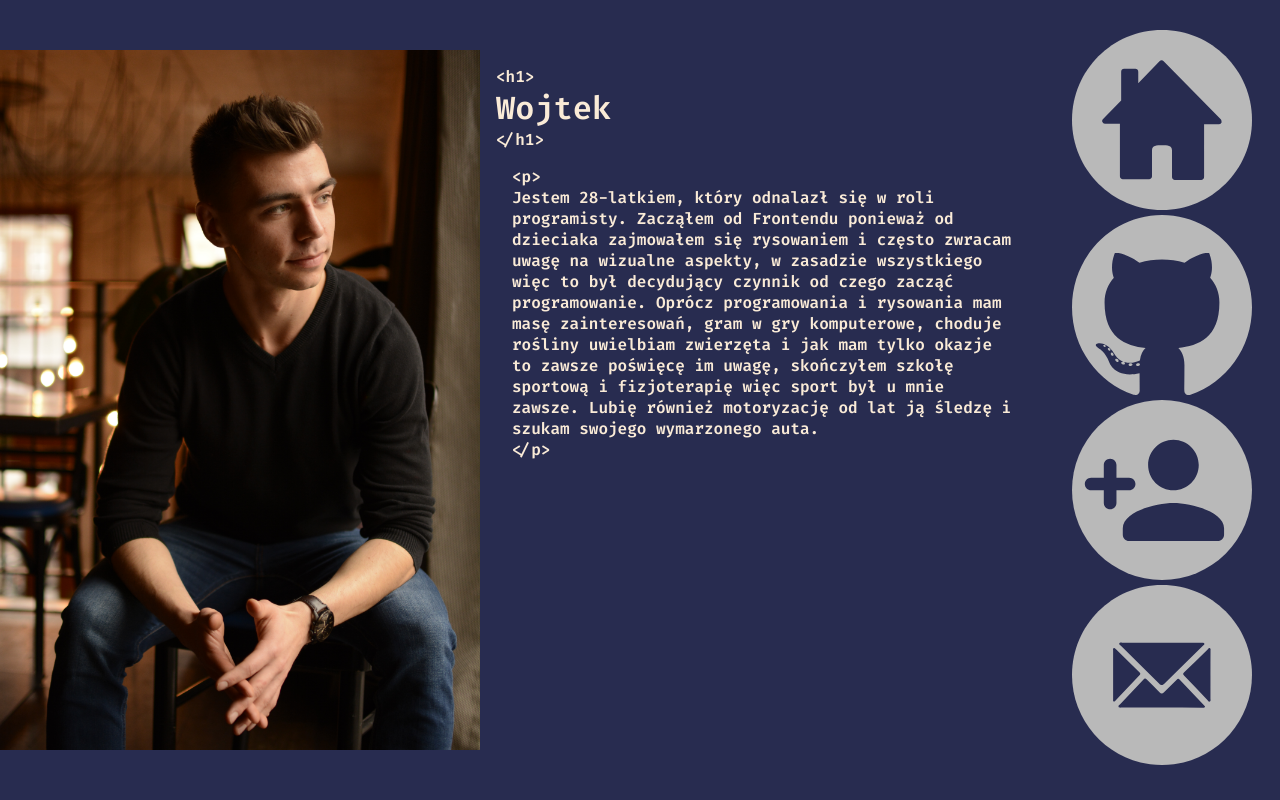
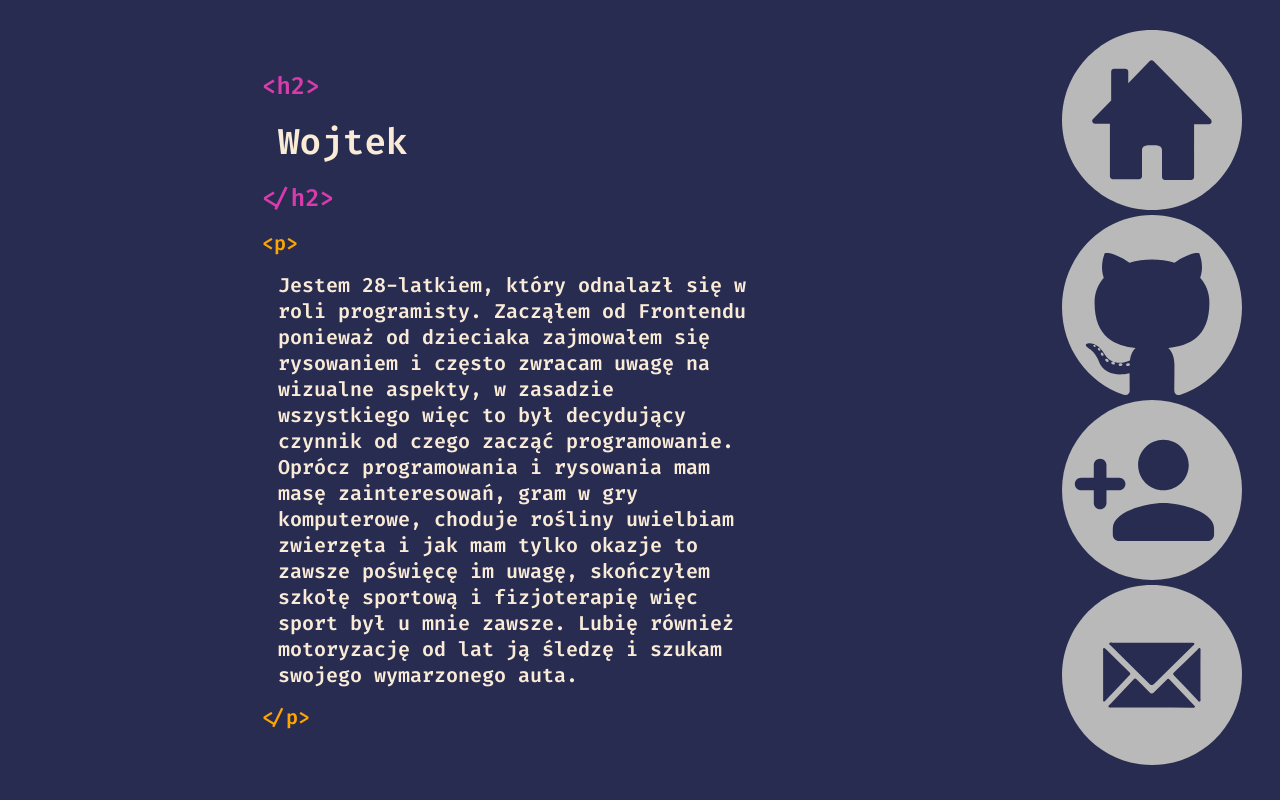
Before and after one commit to fedu00/Portfolio, a React (Create React App) app: page /about in a window 1280 px wide. Built offline with nearby package versions, Linux system fonts and the light colour scheme.

Commit message:
corect styles and remove unnecessary files

```diff
--- a/src/components/ProjectDetails.js
+++ b/src/components/ProjectDetails.js
@@ -1,4 +1,4 @@
-import "../styles/projectsStyles.css";
+import "../styles/projectDetailsStyles.css";
 
 const ProjectDetails = ({ text, setShow, image }) => {
   return (
--- a/src/routes/About.js
+++ b/src/routes/About.js
@@ -1,22 +1,24 @@
-import "../styles/aboutStyles.css";
-import "./../styles/homeStyles.css";
+import "./../styles/globalStyles.css";
 import myPicture from "../assetes/pictures/aboutMyPicture.png";
 
 const About = () => {
   return (
-    <div className="about-section">
+    <div className="main-section">
       <div className="about-container">
         <div
-          className="backgroun-about"
+          className="image-backgroun-about"
           style={{ backgroundImage: `url(${myPicture})` }}
         ></div>
-        <div className="content-about">
-          &lt;h1&gt;
-          <h1>Wojtek</h1>
-          &lt;/h1&gt;
-          <div className="paragraphContainer">
+        <div>
+          <div className="pink text-wraper">
+            &lt;h2&gt;
+            <h2 className="text">Wojtek</h2>
+            &lt;/h2&gt;
+          </div>
+
+          <div className="orange about-text-wrapper">
             &lt;p&gt;
-            <p className="paragraph">
+            <p className="text">
               Jestem 28-latkiem, który odnalazł się w roli programisty. Zacząłem
               od Frontendu ponieważ od dzieciaka zajmowałem się rysowaniem i
               często zwracam uwagę na wizualne aspekty, w zasadzie wszystkiego
--- a/src/routes/Contact.js
+++ b/src/routes/Contact.js
@@ -1,8 +1,15 @@
+import "../styles/globalStyles.css";
+
 const Contact = () => {
   return (
-    <>
-      <p>kontakt</p>
-    </>
+    <div className="main-section">
+      <div>maill</div>
+      <div>telefon</div>
+      <div>github</div>
+      <div>instagram</div>
+      <div>linkedin</div>
+      <div>facebook</div>
+    </div>
   );
 };
 
--- a/src/routes/Home.js
+++ b/src/routes/Home.js
@@ -1,18 +1,18 @@
-import "./../styles/homeStyles.css";
+import "./../styles/globalStyles.css";
 
 const HomePage = () => {
   return (
-    <div className="homeContainer">
-      <div className="welcomeSection">
+    <div className="main-section">
+      <div className="pink text-wraper">
         &lt;h1&gt;
-        <p className="paragraphContainer">
+        <p className="text">
           Cześć! mam na imię Wojtek i liczę, że znajdziesz tutaj coś dla siebie
         </p>
         &lt;/h1&gt;
       </div>
-      <div className="aboutMeSection">
+      <div className="orange text-wraper">
         &lt;p&gt;
-        <p className="paragraphContainer">
+        <p className="text">
           Jestem programistą z rocznym doświadczeniem jako frontend developer.
           po wiecej szczegułów zapraszam do swojego githuba a jeśli ciekawi cię
           kim jestem to też przygotowałem na ten temat artykuł.
--- a/src/routes/Projects.js
+++ b/src/routes/Projects.js
@@ -1,5 +1,5 @@
 import Project from "../components/Project";
-import "../styles/projectsStyles.css";
+import "../styles/globalStyles.css";
 import lego from "../assetes/pictures/lego.png";
 import car from "../assetes/pictures/car.png";
 import forest from "../assetes/pictures/forest.png";
@@ -42,8 +42,8 @@ const Projects = () => {
     },
   };
   return (
-    <div className="projectsSection">
-      <div className="projectsContainer">
+    <div className="main-section">
+      <div className="projects-container">
         <Project
           image={lego}
           title={obiekt.lego.title}
--- a/src/styles/aboutStyles.css
+++ /dev/null
@@ -1,26 +0,0 @@
-.about-section {
-  height: 100vh;
-  display: flex;
-  align-items: center;
-  justify-content: center;
-}
-.about-container {
-  display: flex;
-}
-
-.backgroun-about {
-  height: 700px;
-  width: 480px;
-  background-size: cover;
-}
-
-.content-about {
-  /* box-sizing: border-box; */
-  padding: 16px;
-  display: flex;
-  flex-direction: column;
-}
-
-.paragraph {
-  width: 500px;
-}
--- /dev/null
+++ b/src/styles/globalStyles.css
@@ -0,0 +1,42 @@
+.main-section {
+  display: flex;
+  flex-direction: column;
+  align-items: center;
+  justify-content: center;
+  height: 100vh;
+  width: 80vw;
+}
+
+.projects-container {
+  height: 80%;
+  width: 80%;
+  display: flex;
+  flex-wrap: wrap;
+  justify-content: center;
+  align-content: center;
+}
+
+.text-wraper {
+  width: 500px;
+  font-size: 24px;
+  margin: 16px;
+}
+
+.about-text-wrapper {
+  width: 500px;
+  font-size: 20px;
+  margin: 16px;
+}
+
+.text {
+  margin: 16px;
+  color: antiquewhite;
+}
+
+.pink {
+  color: #d93aac;
+}
+
+.orange {
+  color: orange;
+}
--- a/src/styles/homeStyles.css
+++ /dev/null
@@ -1,26 +0,0 @@
-.homeContainer {
-  display: flex;
-  flex-direction: column;
-  align-items: center;
-  justify-content: center;
-  height: 100vh;
-}
-
-.homeContainer div {
-  width: 500px;
-  font-size: 24px;
-  margin: 16px;
-}
-
-.welcomeSection {
-  color: #d93aac;
-}
-
-.aboutMeSection {
-  color: orange;
-}
-
-.paragraphContainer {
-  margin: 16px;
-  color: antiquewhite;
-}
--- a/src/styles/projectsStyles.css
+++ b/src/styles/projectDetailsStyles.css
@@ -1,21 +1,3 @@
-.projectsSection {
-  height: 100vh;
-  display: flex;
-  align-items: center;
-  justify-content: center;
-}
-
-.projectsContainer {
-  box-sizing: border-box;
-  /* border: 1px solid orange; */
-  height: 80%;
-  width: 80%;
-  display: flex;
-  flex-wrap: wrap;
-  justify-content: center;
-  align-content: center;
-}
-
 .test {
   height: 100vh;
   width: 100vw;
@@ -37,6 +19,10 @@
   border: 1px solid white;
 }
 
+.image-container {
+  height: 390px;
+}
+
 .text-container {
   margin: 16px;
 }
@@ -44,7 +30,3 @@
 .text-container p {
   margin: 16px 0;
 }
-
-.image-container {
-  height: 390px;
-}
```
